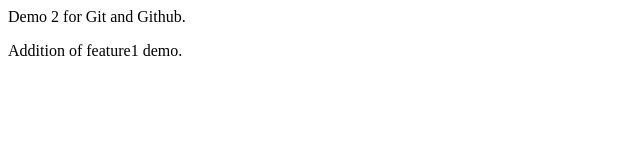
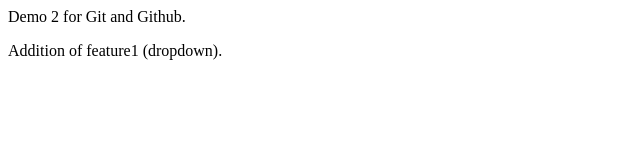
Before and after one commit to panchal-raj/demo2, a plain HTML site: page index.html in a window 1280 px wide. Shown: the full height of the page, 0-640 px from the left. Drawn offline with Linux system fonts and the light colour scheme.

Commit message:
Add of dropdown

```diff
--- a/index.html
+++ b/index.html
@@ -1,2 +1,2 @@
 <p> Demo 2 for Git and Github.</p>
-<p> Addition of feature1 demo.</p>
+<p> Addition of feature1 (dropdown).</p>
```
